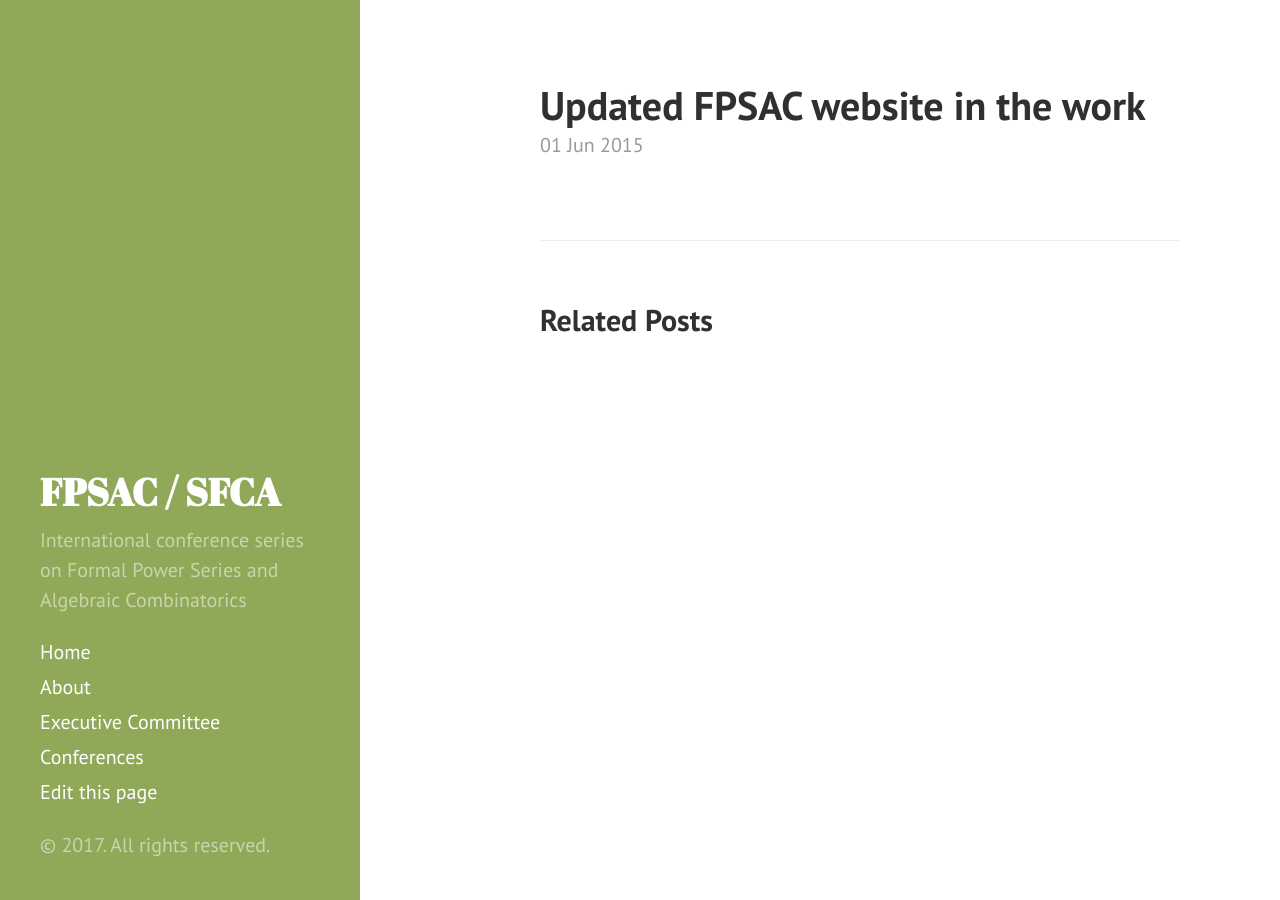
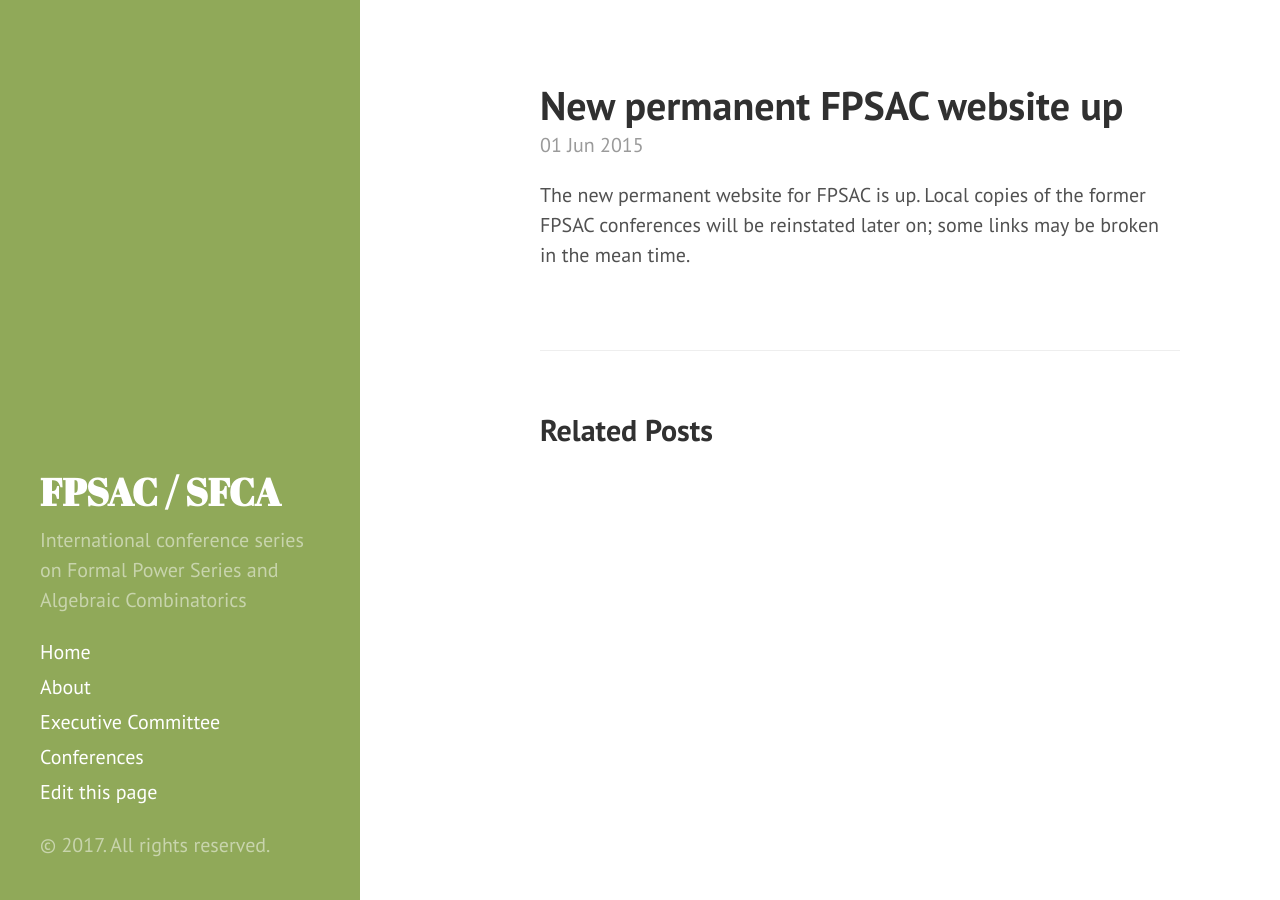
Before and after one commit to FPSAC/FPSAC.github.io, a Jekyll site: the page built from _posts/2015-06-01-new-fpsac-website.md, in a window 1280 px wide. Built offline with Jekyll 4.4.1, drawn with Linux system fonts in a browser that asks for light colours.

Commit message:
Reinstated news and expanded a bit the original news

```diff
--- a/_posts/2015-06-01-new-fpsac-website.md
+++ b/_posts/2015-06-01-new-fpsac-website.md
@@ -1,4 +1,8 @@
 ---
 layout: post
-title: Updated FPSAC website in the work
+title: New permanent FPSAC website up
 ---
+
+The new permanent website for FPSAC is up. Local copies of the former
+FPSAC conferences will be reinstated later on; some links may be
+broken in the mean time.
```
Also changed, not shown: index.md (+0 -6 lines).
